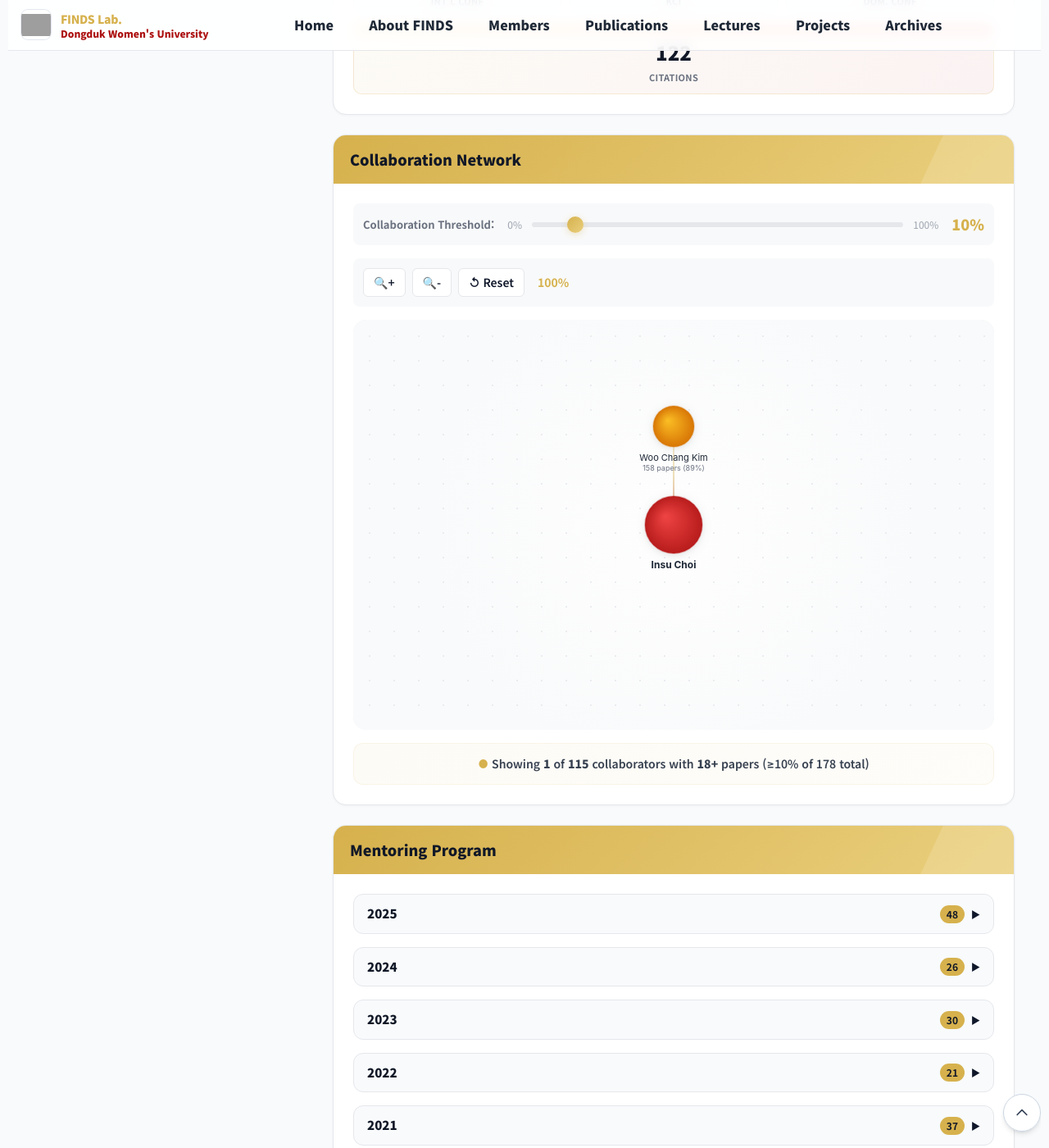
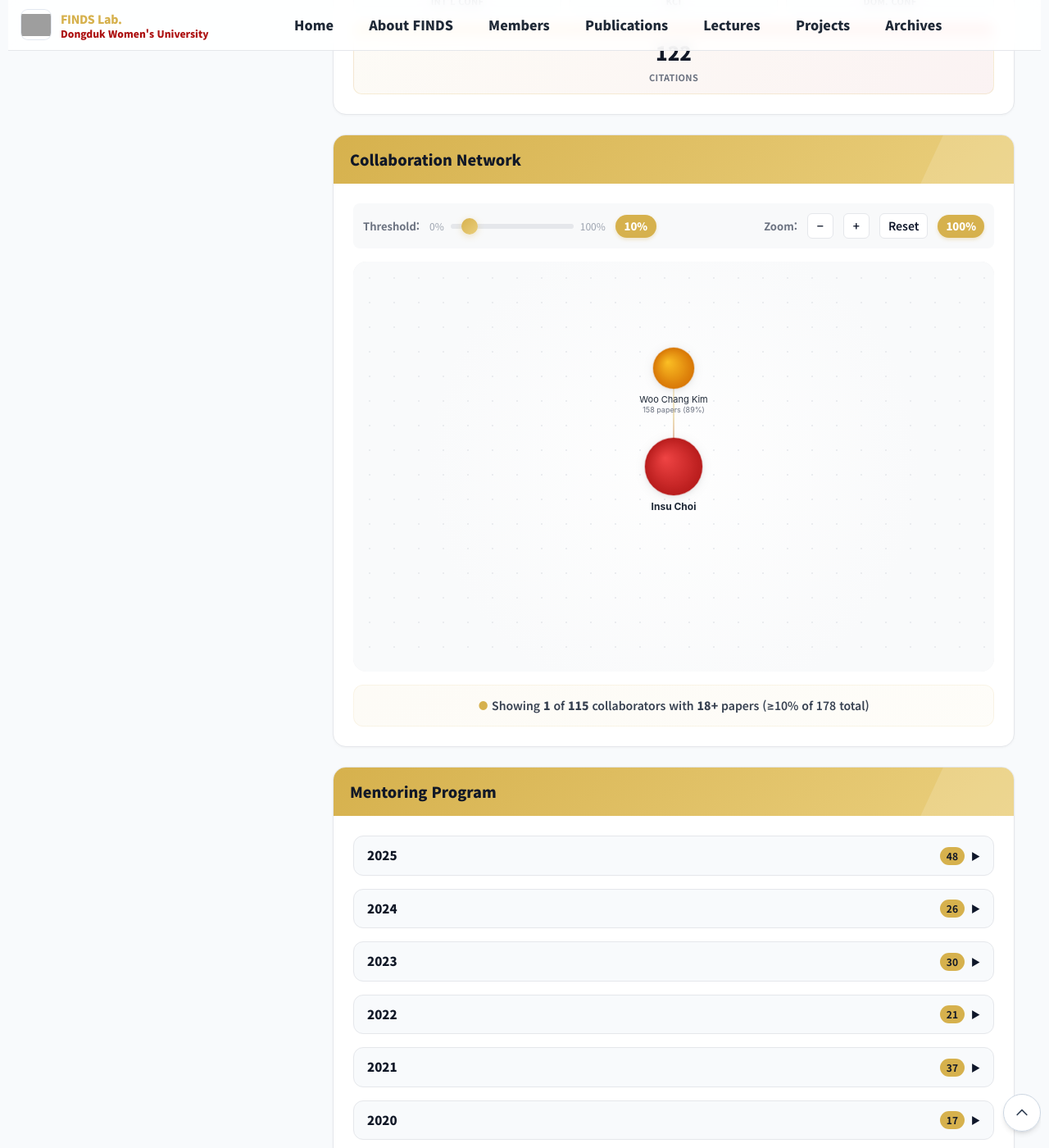
Before and after one commit to FinDS-Lab/site, a Jekyll site: the page built from members-director.html, in a window 1280 px wide and 1400 px high, scrolled down 4316 px. Shown: the whole window at 82% size. Built offline with Jekyll 4.4.1, drawn with Linux system fonts in a browser that asks for light colours; nearby versions of some CDN libraries; grey boxes are pictures that could not be loaded.

Commit message:
Update members-director.html

```diff
--- a/members-director.html
+++ b/members-director.html
@@ -919,39 +919,85 @@ permalink: /members-director.html
   color: #78350f;  /* 더 진한 갈색 텍스트 */
   border: 1px solid rgba(214, 177, 77, 0.8);
 }
-
- /* Network Slider */
- .network-controls{display:flex;align-items:center;gap:16px;margin-bottom:16px;padding:12px;background:#f8f9fa;border-radius:8px;}
- .slider-label{font-size:13px;font-weight:700;color:#6b7280;white-space:nowrap;}
- .slider-container{flex:1;display:flex;align-items:center;gap:12px;}
- .network-slider{flex:1;-webkit-appearance:none;appearance:none;height:6px;background:#e5e7eb;border-radius:3px;outline:none;}
-
- .network-slider::-webkit-slider-thumb{
-   -webkit-appearance:none;appearance:none;width:20px;height:20px;
-   background:linear-gradient(135deg, var(--gold) 0%, var(--gold-light) 100%);
-   border-radius:50%;cursor:pointer;box-shadow:0 2px 8px rgba(214,177,77,0.3);transition:all .2s;
- }
-
- .network-slider::-moz-range-thumb{
-   width:20px;height:20px;background:linear-gradient(135deg, var(--gold) 0%, var(--gold-light) 100%);
-   border-radius:50%;cursor:pointer;box-shadow:0 2px 8px rgba(214,177,77,0.3);border:none;
- }
-
- .slider-value{font-size:18px;font-weight:900;color:var(--gold);min-width:20px;text-align:center;}
-
-   /* Zoom Controls */
-  .zoom-controls {
+/* Network Controls - Combined */
+.network-controls {
  display: flex;
  align-items: center;
-    gap: 8px;
+ justify-content: space-between;
+ gap: 24px;
  margin-bottom: 16px;
  padding: 12px;
  background: #f8f9fa;
  border-radius: 8px;
 }
 
+.control-group {
+ display: flex;
+ align-items: center;
+ gap: 12px;
+}
+
+.slider-label {
+ font-size: 13px;
+ font-weight: 700;
+ color: #6b7280;
+ white-space: nowrap;
+}
+
+.slider-container {
+ display: flex;
+ align-items: center;
+ gap: 8px;
+}
+
+.network-slider {
+ width: 150px;
+ -webkit-appearance: none;
+ appearance: none;
+ height: 6px;
+ background: #e5e7eb;
+ border-radius: 3px;
+ outline: none;
+}
+
+.network-slider::-webkit-slider-thumb {
+ -webkit-appearance: none;
+ appearance: none;
+ width: 20px;
+ height: 20px;
+ background: linear-gradient(135deg, var(--gold) 0%, var(--gold-light) 100%);
+ border-radius: 50%;
+ cursor: pointer;
+ box-shadow: 0 2px 8px rgba(214,177,77,0.3);
+ transition: all .2s;
+}
+
+.network-slider::-moz-range-thumb {
+ width: 20px;
+ height: 20px;
+ background: linear-gradient(135deg, var(--gold) 0%, var(--gold-light) 100%);
+ border-radius: 50%;
+ cursor: pointer;
+ box-shadow: 0 2px 8px rgba(214,177,77,0.3);
+ border: none;
+}
+
+.slider-badge {
+ display: inline-flex;
+ align-items: center;
+ justify-content: center;
+ min-width: 50px;
+ padding: 4px 10px;
+ background: var(--gold);
+ color: white;
+ border-radius: 999px;
+ font-size: 13px;
+ font-weight: 800;
+ box-shadow: 0 2px 4px rgba(214,177,77,0.3);
+}
+
 .zoom-btn {
-    padding: 6px 12px;
+ padding: 4px 10px;
  background: white;
  border: 1px solid #e5e7eb;
  border-radius: 6px;
@@ -959,6 +1005,7 @@ permalink: /members-director.html
  cursor: pointer;
  transition: all 0.2s;
  font-weight: 600;
+ min-width: 32px;
 }
 
 .zoom-btn:hover {
@@ -968,13 +1015,19 @@ permalink: /members-director.html
  transform: translateY(-1px);
 }
 
-  .zoom-level {
-    margin-left: 8px;
-    font-size: 14px;
-    font-weight: 700;
-    color: var(--gold);
-    min-width: 50px;
-  }
+/* Mobile responsiveness */
+@media (max-width: 768px) {
+ .network-controls {
+   flex-direction: column;
+   align-items: stretch;
+   gap: 12px;
+ }
+
+ .control-group {
+   justify-content: space-between;
+ }
+}
+
 /* Enhanced Network Canvas Styles */
 #networkCanvas{
  width:100%;
@@ -1462,19 +1515,23 @@ permalink: /members-director.html
        <div class="card-head">Collaboration Network</div>
        <div class="card-body">
          <div class="network-controls">
-           <span class="slider-label">Collaboration Threshold:</span>
+           <div class="control-group">
+             <span class="slider-label">Threshold:</span>
              <div class="slider-container">
                <span style="font-size:12px;color:#9ca3af;">0%</span>
                <input type="range" id="networkSlider" class="network-slider" min="0" max="100" value="10" step="1">
                <span style="font-size:12px;color:#9ca3af;">100%</span>
              </div>
-           <span class="slider-value" id="sliderValue">10%</span>
-         </div>
-         <div class="zoom-controls">
-           <button class="zoom-btn" onclick="zoomNetwork(1.2)">🔍+</button>
-           <button class="zoom-btn" onclick="zoomNetwork(0.8)">🔍-</button>
-           <button class="zoom-btn" onclick="resetZoom()">↺ Reset</button>
-           <span class="zoom-level" id="zoomLevel">100%</span>
+             <span class="slider-badge" id="sliderValue">10%</span>
+           </div>
+
+           <div class="control-group">
+             <span class="slider-label">Zoom:</span>
+             <button class="zoom-btn" onclick="zoomNetwork(0.8)">−</button>
+             <button class="zoom-btn" onclick="zoomNetwork(1.2)">+</button>
+             <button class="zoom-btn" onclick="resetZoom()">Reset</button>
+             <span class="slider-badge" id="zoomLevel">100%</span>
+           </div>
          </div>
          <canvas id="networkCanvas"></canvas>
          <div id="networkInfo">
```
Lines whose indentation alone changed are shown as unchanged.
